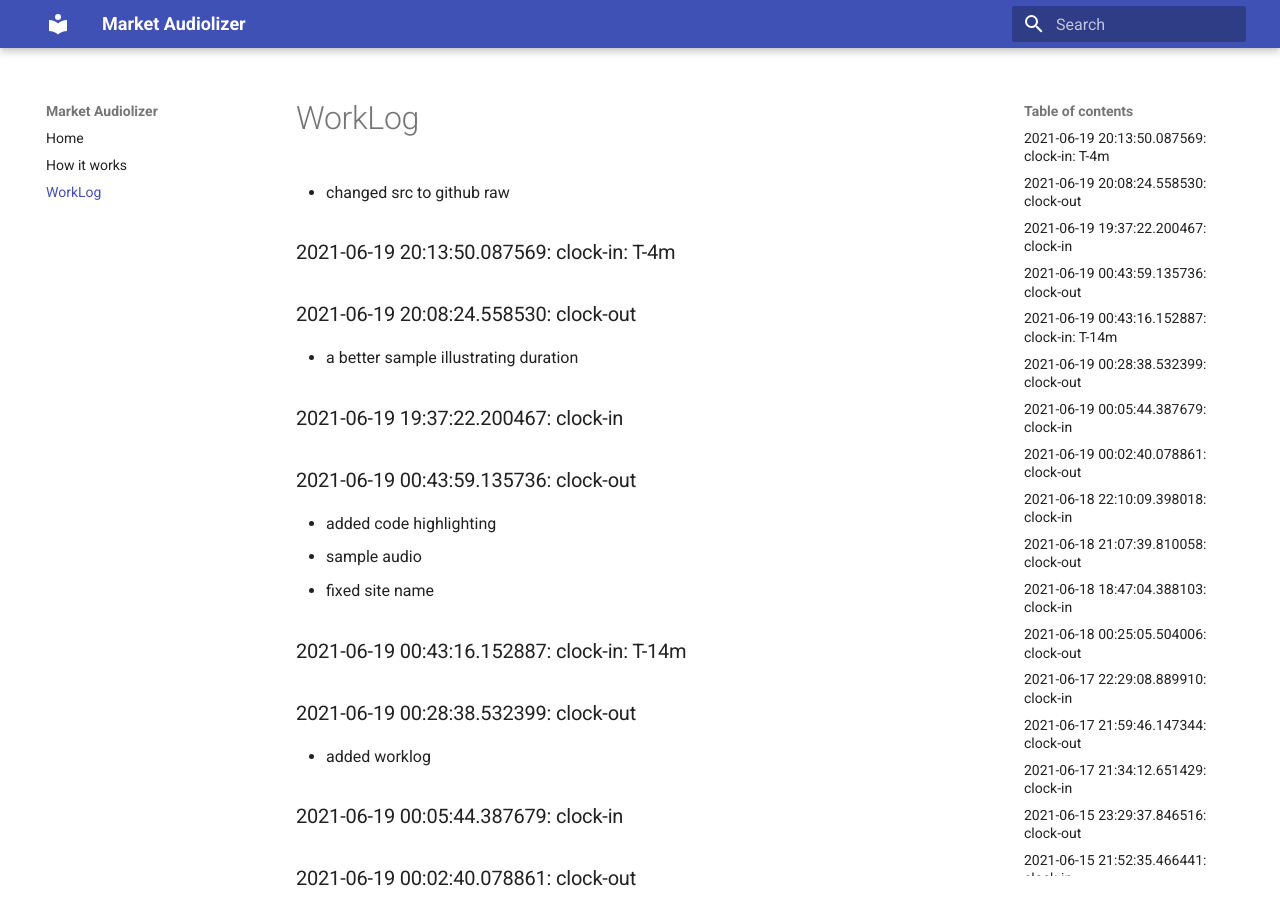
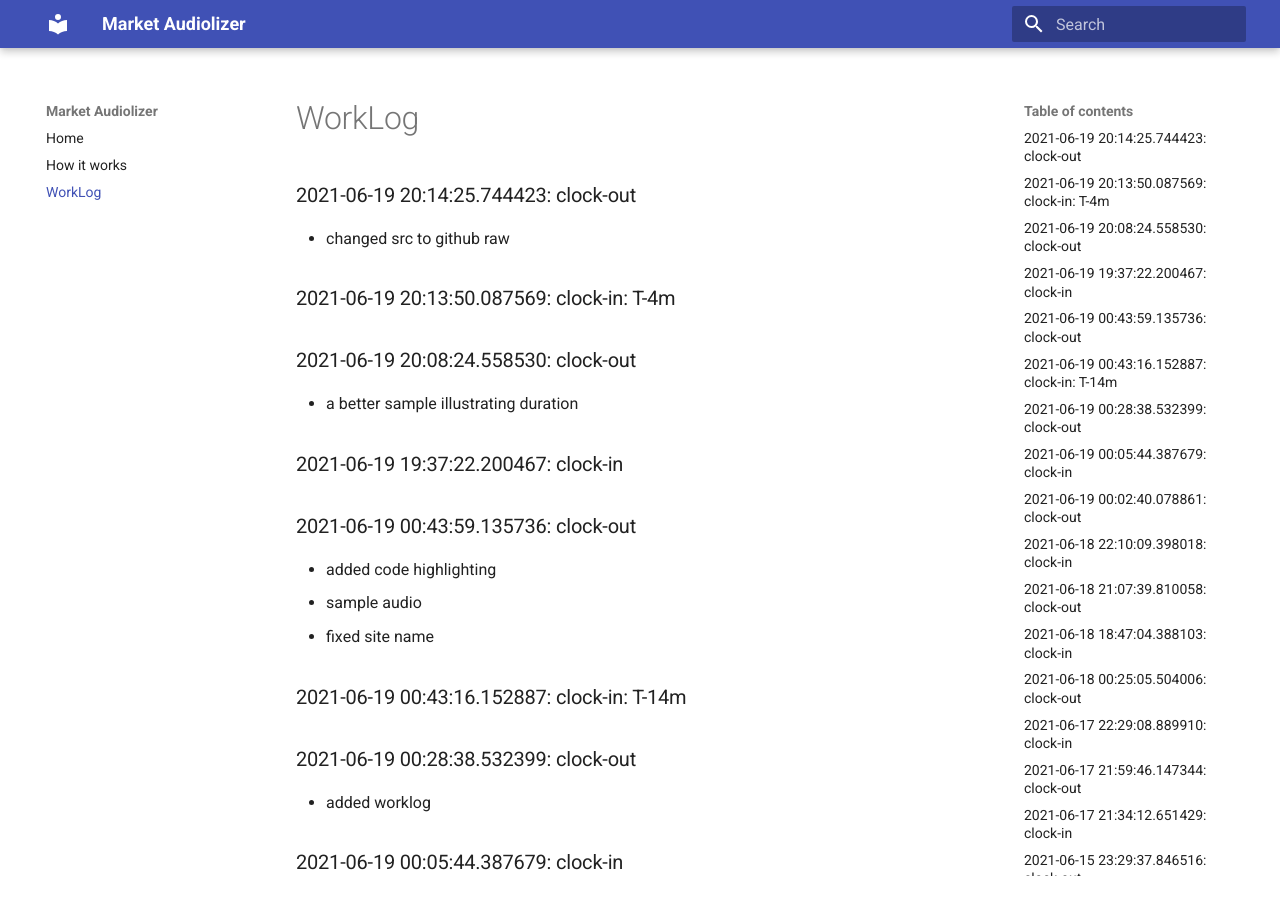
Before and after one commit to asherp/audiolizer, an MkDocs documentation site: the page built from docs/WorkLog.md, in a window 1280 px wide and 900 px high. Built offline with MkDocs 1.6.1 and Material for MkDocs 9.7.7, drawn with Linux system fonts in a browser that asks for light colours.

Commit message:
clock-out

```diff
--- a/WorkLog.md
+++ b/WorkLog.md
@@ -1,3 +1,5 @@
+### 2021-06-19 20:14:25.744423: clock-out
+
 * changed src to github raw
 
 ### 2021-06-19 20:13:50.087569: clock-in: T-4m
```
